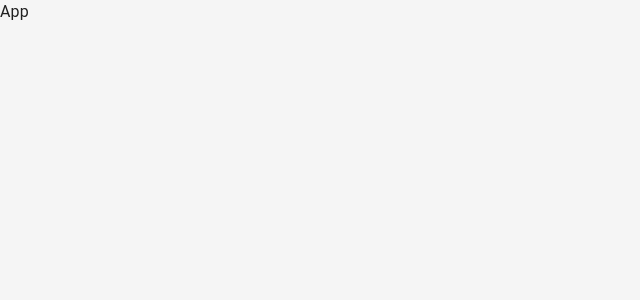
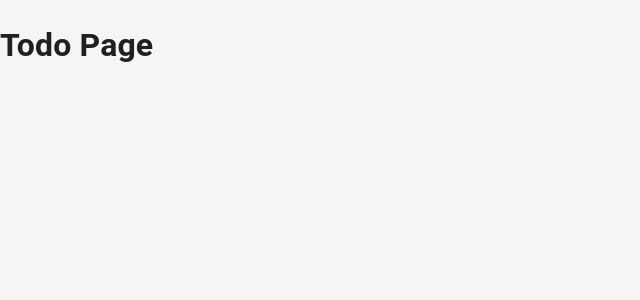
Before and after one commit to orodriguez/ergo, a React (Create React App) app in the folder front-end/: page / in a window 1280 px wide. Shown: the top 300 px of the page, without its empty margins (0-640 px from the left). Built offline with nearby package versions, Linux system fonts and the light colour scheme.

Commit message:
Setup Todo Page component

```diff
--- a/front-end/src/App.tsx
+++ b/front-end/src/App.tsx
@@ -1,12 +1,13 @@
 import React from 'react';
 import { CssBaseline, ThemeProvider } from '@mui/material';
 import theme from './theme';
+import Todo from './components/todos';
 
 const App: React.FC = () => {
   return (
     <ThemeProvider theme={theme}>
       <CssBaseline />
-      <div>App</div>
+      <Todo.Page />
     </ThemeProvider>
   );
 };
--- /dev/null
+++ b/front-end/src/components/todos/Page.tsx
@@ -0,0 +1,3 @@
+const Page: React.FC = () => <h1>Todo Page</h1>;
+
+export default Page;
--- /dev/null
+++ b/front-end/src/components/todos/index.tsx
@@ -0,0 +1,3 @@
+import Page from './Page';
+
+export default { Page };
```
